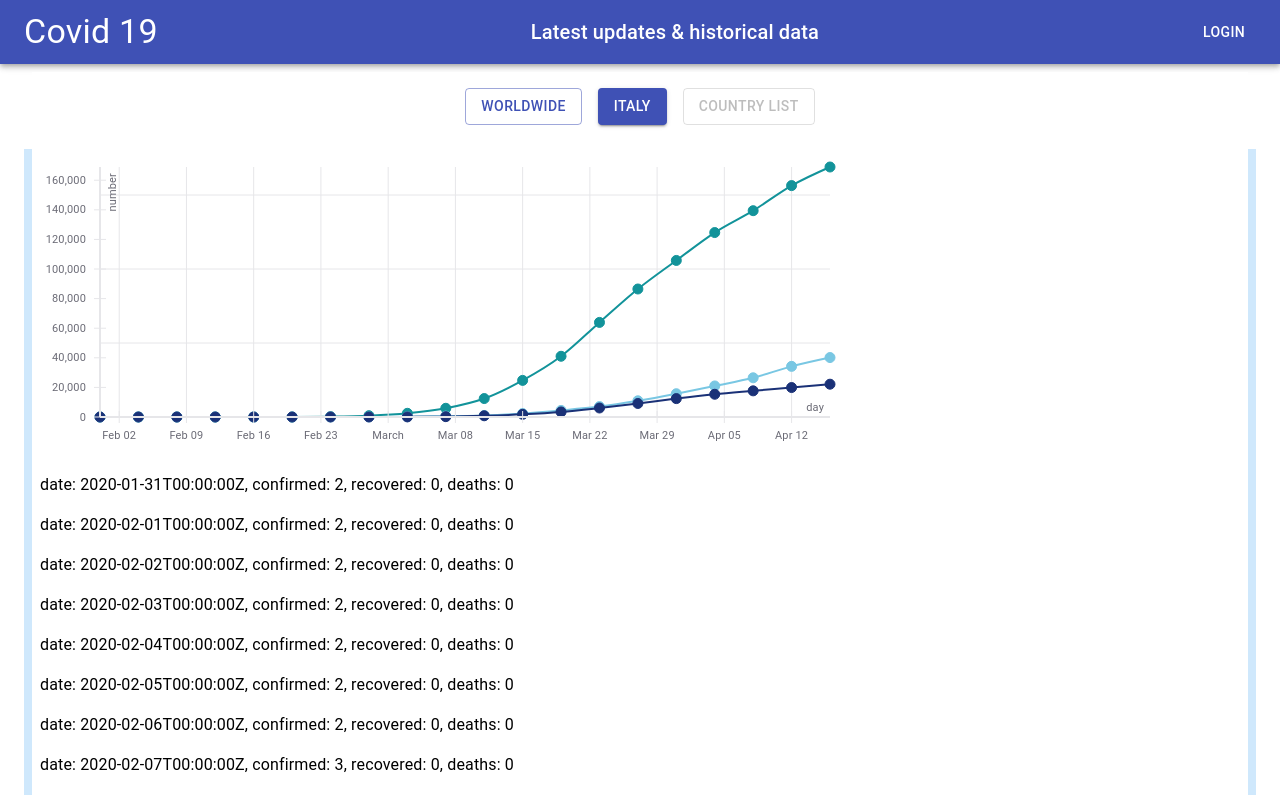
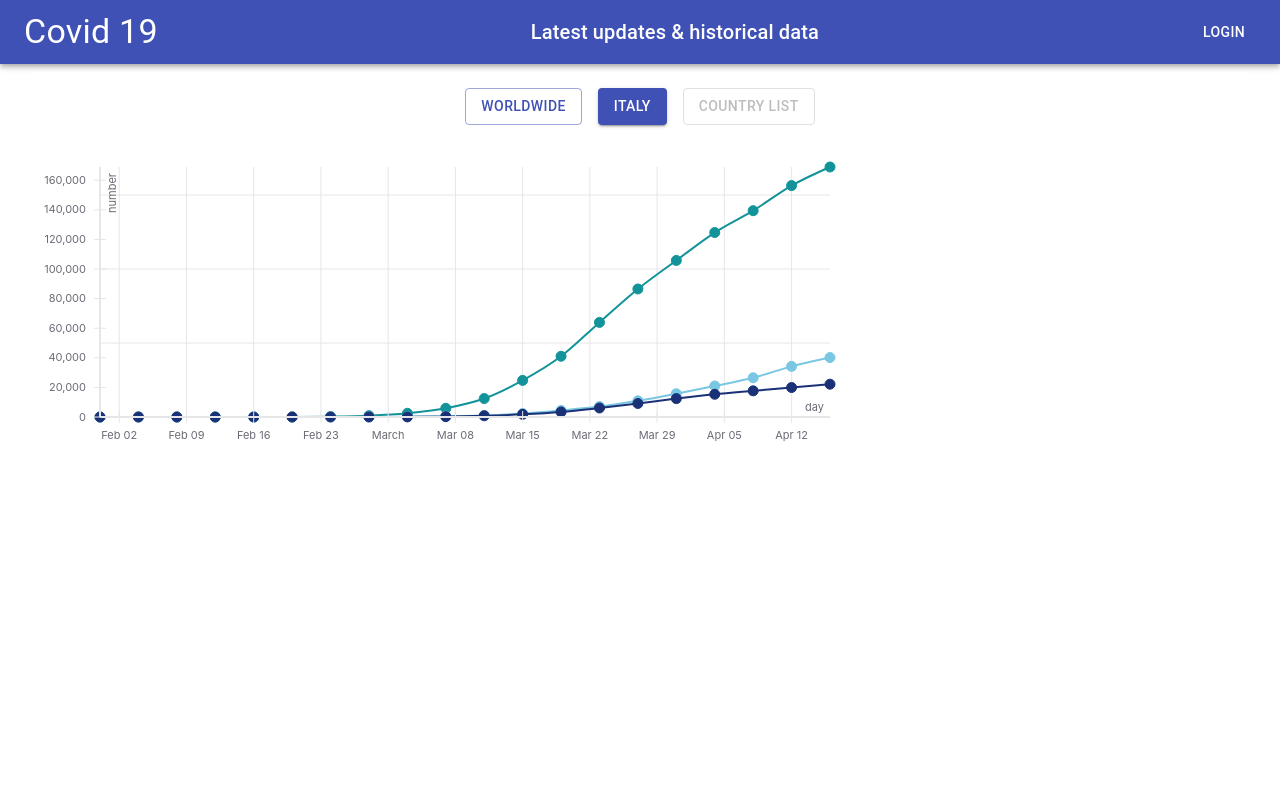
Before and after one commit to gianlucabaldin/covid19, a React (Create React App) app: page / in a window 1280 px wide. Shown: the top 795 px of the page. Built offline with nearby package versions, Linux system fonts and the light colour scheme.

Commit message:
refactored structure

```diff
--- a/src/component/ChartItaly.jsx
+++ b/src/component/ChartItaly.jsx
@@ -15,20 +15,7 @@ const ChartItaly = (props) => {
         p={1}
         bgcolor="background.paper"
       >
-        {data && data.length > 0 && (
-          <>
-            {/* chart */}
-            {data && data.length > 0 && <ChartItalyDetail data={data} />}
-
-            {/* prova */}
-            {data.map((entry) => (
-              <p id={entry.Data}>
-                date: {entry.Date}, confirmed: {entry.Confirmed}, recovered:{' '}
-                {entry.Recovered}, deaths: {entry.Deaths}
-              </p>
-            ))}
-          </>
-        )}
+        {data && data.length > 0 && <ChartItalyDetail data={data} />}
 
         {error && <span>Data not available</span>}
       </Box>
--- a/src/component/ChartItalyDetail.jsx
+++ b/src/component/ChartItalyDetail.jsx
@@ -22,7 +22,7 @@ const ChartItalyDetail = ({ data }) => {
 
   reduceData(data).map((el) => {
     confirmedArray.push({
-      x: new Date(el.Date).getTime(),
+      x: new Date(el.Date),
       y: el.Confirmed,
     });
     recoveredArray.push({
--- a/src/component/MainContainer.jsx
+++ b/src/component/MainContainer.jsx
@@ -66,14 +66,14 @@ const MainContainer = () => {
   return (
     <Container fixed>
       <NavButtons />
-      <Typography
+      {/* <Typography
         component="div"
         style={{ backgroundColor: '#CFE8FC', height: '100vh' }}
-      >
-        {/* <Summary {...summaryData} /> */}
-        {/* <ChartItaly {...chartData} /> */}
-        <ChartItaly data={mock} />
-      </Typography>
+      > */}
+      {/* <Summary {...summaryData} /> */}
+      {/* <ChartItaly {...chartData} /> */}
+      <ChartItaly data={mock} />
+      {/* </Typography> */}
     </Container>
   );
 };
```
Also changed, not shown: 1 other file (tests, documents, lock files or other folders).
